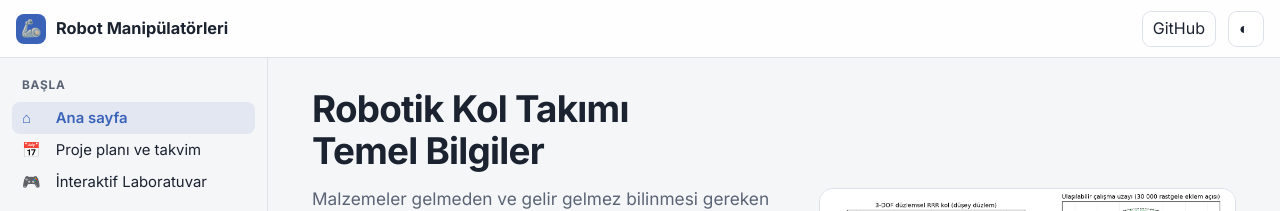
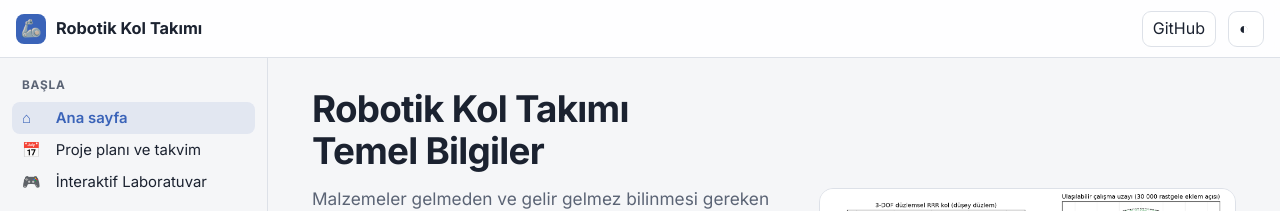
Before and after one commit to hamzasvr3030-dotcom/robot-manipulator, a Jekyll site: the page built from index.html, in a window 1280 px wide. Shown: the top 211 px of the page. Built offline with Jekyll 4.4.1, drawn with Linux system fonts in a browser that asks for light colours.

Commit message:
Site başlığı: Robotik Kol Takımı
Co-Authored-By: Claude Opus 5.5 <noreply@anthropic.com>

```diff
--- a/_config.yml
+++ b/_config.yml
@@ -1,5 +1,5 @@
-title: Robot Manipülatörleri
-description: Temelden uygulamaya 10 konu — kinematik, yörünge, motor, kontrol, ROS 2, algılama, güvenlik
+title: Robotik Kol Takımı
+description: Temel Bilgiler — 7 ortak ders ve 10 robotik kol konusu, proje planı ve interaktif laboratuvar
 lang: tr
 markdown: kramdown
 kramdown:
--- a/_layouts/default.html
+++ b/_layouts/default.html
@@ -16,7 +16,7 @@
 <body>
 <header class="topbar">
   <button class="iconbtn" id="menuBtn" aria-label="Menüyü aç">☰</button>
-  <a class="brand" href="{{ '/' | relative_url }}"><span class="logo">🦾</span><span>Robot Manipülatörleri</span></a>
+  <a class="brand" href="{{ '/' | relative_url }}"><span class="logo">🦾</span><span>{{ site.title }}</span></a>
   <span class="spacer"></span>
   <a class="iconbtn gh" href="https://github.com/hamzasvr3030-dotcom/robot-manipulator" title="GitHub deposu">GitHub</a>
   <button class="iconbtn" id="temaBtn" aria-label="Temayı değiştir" title="Açık / koyu tema">◐</button>
```
